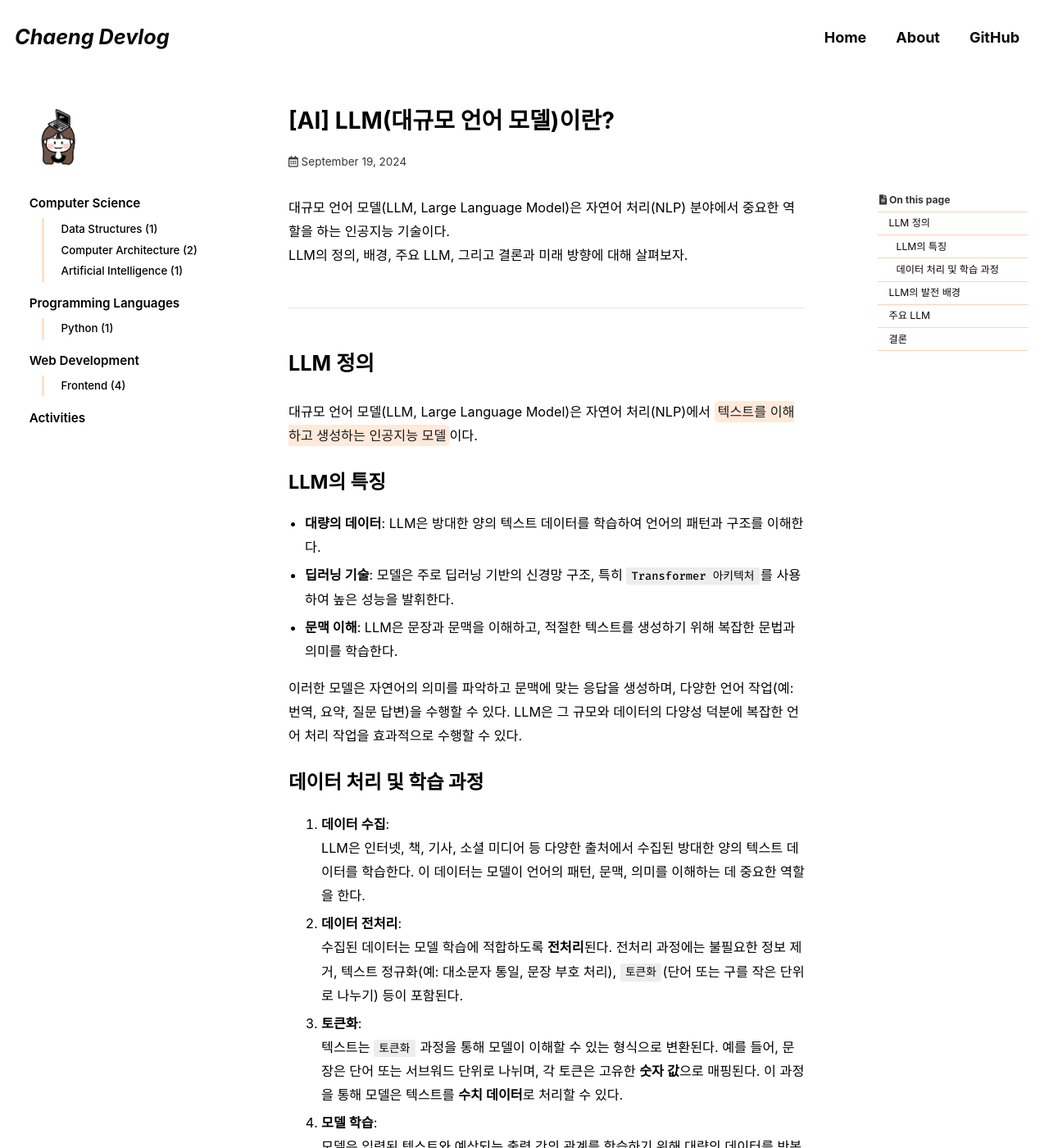
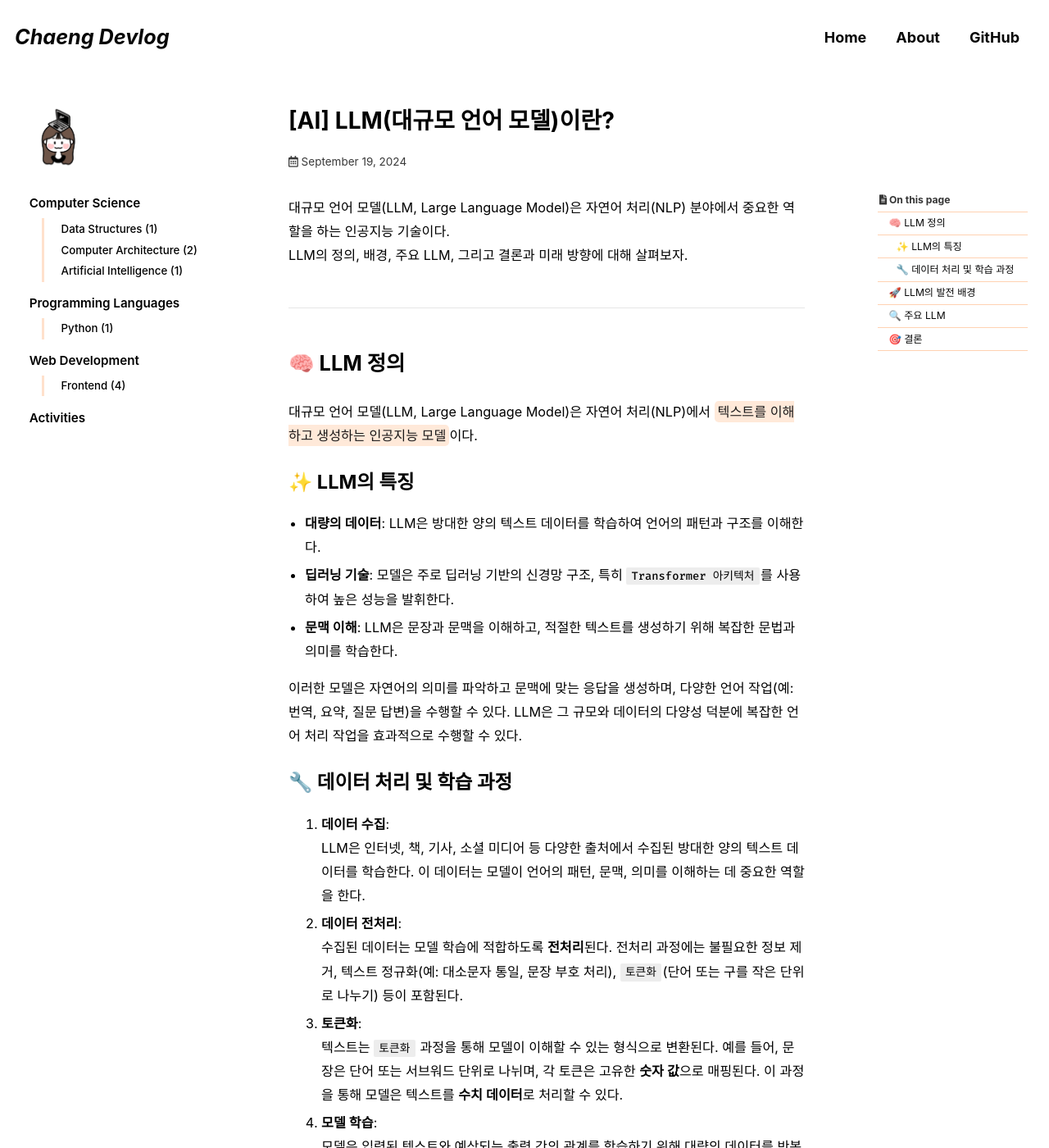
Before and after one commit to cchaeyoung/cchaeyoung.github.io, a Jekyll site: the page built from _posts/2024-09-19-what-is-llm.md, in a window 1280 px wide and 1400 px high. Shown: the whole window at 82% size. Built offline with Jekyll 4.4.1, drawn with Linux system fonts in a browser that asks for light colours; cached includes are drawn as plain includes; some web fonts are replaced; comment, search, counter and statistics services are not loaded; some of the changed text lies outside the part shown.

Commit message:
chore: Update post content

```diff
--- a/_posts/2024-09-19-what-is-llm.md
+++ b/_posts/2024-09-19-what-is-llm.md
@@ -21,11 +21,11 @@ LLM의 정의, 배경, 주요 LLM, 그리고 결론과 미래 방향에 대해
 
 ---
 
-# LLM 정의
+# 🧠 LLM 정의
 
 대규모 언어 모델(LLM, Large Language Model)은 자연어 처리(NLP)에서 <mark>텍스트를 이해하고 생성하는 인공지능 모델</mark>이다.
 
-## LLM의 특징
+## ✨ LLM의 특징
 
 - **대량의 데이터**: LLM은 방대한 양의 텍스트 데이터를 학습하여 언어의 패턴과 구조를 이해한다.
 - **딥러닝 기술**: 모델은 주로 딥러닝 기반의 신경망 구조, 특히 <code>Transformer 아키텍처</code>를 사용하여 높은 성능을 발휘한다.
@@ -33,7 +33,7 @@ LLM의 정의, 배경, 주요 LLM, 그리고 결론과 미래 방향에 대해
 
 이러한 모델은 자연어의 의미를 파악하고 문맥에 맞는 응답을 생성하며, 다양한 언어 작업(예: 번역, 요약, 질문 답변)을 수행할 수 있다. LLM은 그 규모와 데이터의 다양성 덕분에 복잡한 언어 처리 작업을 효과적으로 수행할 수 있다.
 
-## 데이터 처리 및 학습 과정
+## 🔧 데이터 처리 및 학습 과정
 
 1. **데이터 수집**:
    LLM은 인터넷, 책, 기사, 소셜 미디어 등 다양한 출처에서 수집된 방대한 양의 텍스트 데이터를 학습한다. 이 데이터는 모델이 언어의 패턴, 문맥, 의미를 이해하는 데 중요한 역할을 한다.
@@ -52,7 +52,7 @@ LLM의 정의, 배경, 주요 LLM, 그리고 결론과 미래 방향에 대해
 
 ---
 
-# LLM의 발전 배경
+# 🚀 LLM의 발전 배경
 
 LLM의 발전은 인공지능과 자연어 처리(NLP) 분야에서 혁신적인 변화를 가져왔다. 이러한 모델은 과거 수십 년간의 연구와 기술 발전의 결과로 탄생하였으며 그 배경에는 다음과 같은 요소가 있다.
 
@@ -69,7 +69,7 @@ LLM의 발전은 인공지능과 자연어 처리(NLP) 분야에서 혁신적인
 
 ---
 
-# 주요 LLM
+# 🔍 주요 LLM
 
 여러 가지 대규모 언어 모델(LLM)이 존재하며, 각 모델은 고유한 특성과 용도를 가지고 있다. 다음은 대표적인 5개의 LLM이다.
 
@@ -81,6 +81,8 @@ LLM의 발전은 인공지능과 자연어 처리(NLP) 분야에서 혁신적인
 | **LLaMA**      | Meta            | **연구와 실험**을 위한 대규모 언어 모델이다. <br /> 다양한 크기의 모델을 제공하여 연구자들에게 유연성을 제공한다.     |
 | **Gemini**     | Google DeepMind | 다양한 언어적 태스크를 수행할 수 있는 모델이다. <br /> 높은 **정확성**과 **효율성**을 자랑한다.                       |
 
+<br />
+
 <h3>멀티 LLM 에이전트: 에이닷</h3>
 
 ![Adot-logo](/assets/images/posts_img/artificial-intelligence/Adot-logo.png){: .align-center}
@@ -91,7 +93,7 @@ LLM의 발전은 인공지능과 자연어 처리(NLP) 분야에서 혁신적인
 
 ---
 
-# 결론
+# 🎯 결론
 
 대규모 언어 모델(LLM)은 인공지능 기술의 발전과 함께 계속해서 발전하고 있으며, 다양한 분야에서 중요한 역할을 하고 있다.
 현재의 LLM들은 뛰어난 성능과 다양한 응용 가능성 덕분에 우리의 일상과 업무에 큰 영향을 미치고 있다. 앞으로 LLM 기술이 더 발전하면서, 새로운 혁신이 이루어지고 우리의 생활에 긍정적인 변화가 생길 것으로 기대된다.
```
